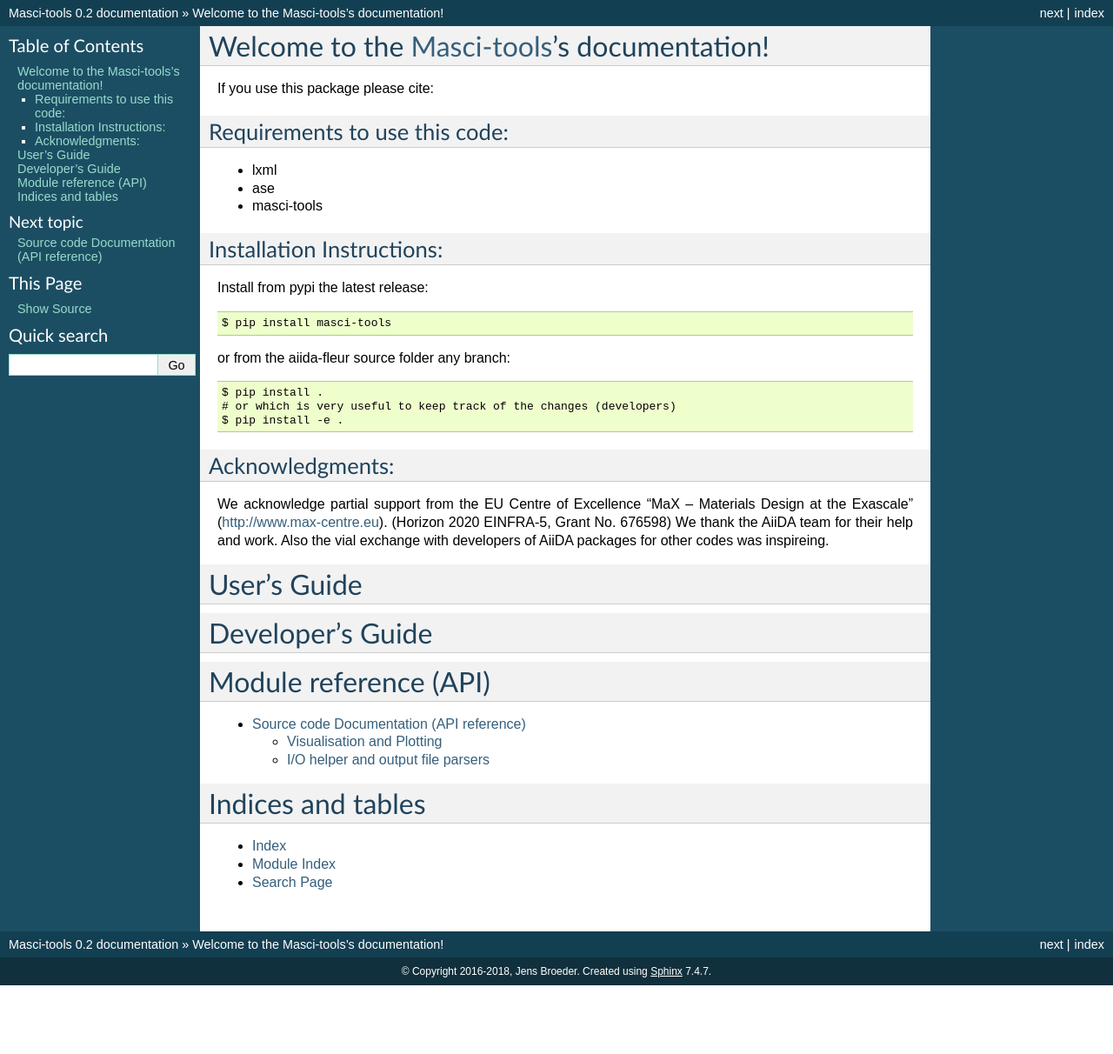
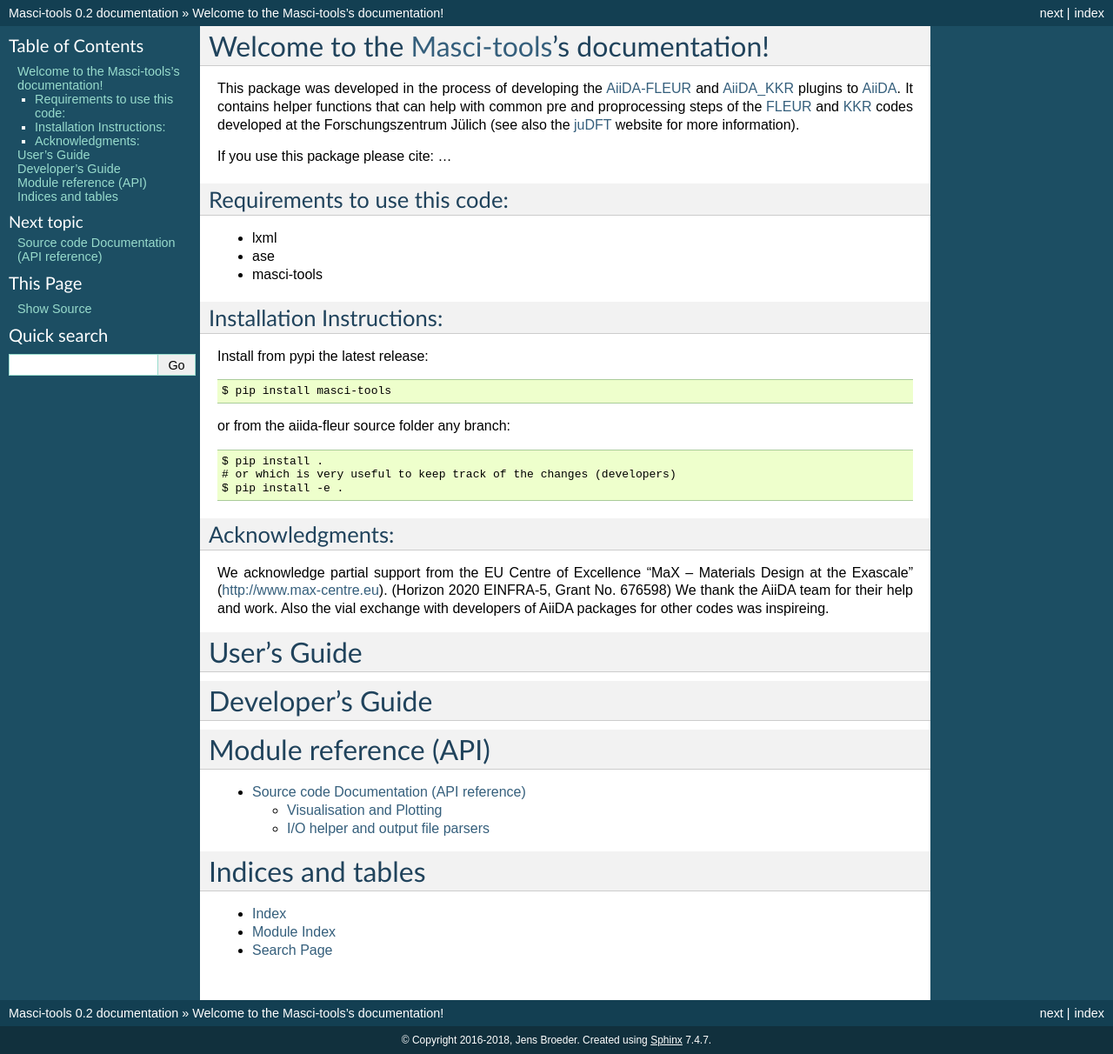
Before and after one commit to JuDFTteam/masci-tools, a Sphinx documentation site: the page built from docs/source/index.rst, in a window 1280 px wide. Shown: the whole page at 87% size. Built offline with Sphinx 7.4.7, drawn with Linux system fonts in a browser that asks for light colours; formulas are drawn with MathJax 3; pages that are not in the unit, such as notebooks, are missing from menus; before the commit the page ends 1133 px from its top, so only the background shows below that.

Commit message:
Add links to judft, jukkr and fleur websites

```diff
--- a/docs/source/index.rst
+++ b/docs/source/index.rst
@@ -8,10 +8,17 @@
 
 
 .. _FLEUR: http://www.flapw.de
-.. _AIIDA-FLEUR: https://github.com/broeder-j/aiida-fleur
-.. _Masci-tools: https://github.com/broeder-j/masci-tools
+.. _AiiDA-FLEUR: https://github.com/JuDFTteam/aiida-fleur
+.. _Masci-tools: https://github.com/JuDFTteam/masci-tools
+.. _AiiDA_KKR: https://github.com/JuDFTteam/aiida-kkr
+.. _AIIDA: https://aiida.net
+.. _KKR: https://jukkr.fz-juelich.de
+.. _juDFT: http://judft.de
 
-If you use this package please cite:
+This package was developed in the process of developing the `AiiDA-FLEUR`_ and `AiiDA_KKR`_ plugins to `AiiDA`_.
+It contains helper functions that can help with common pre and proprocessing steps of the `FLEUR`_ and `KKR`_ codes developed at the Forschungszentrum Jülich (see also the `juDFT`_ website for more information).
+
+If you use this package please cite: ...
 
 
 Requirements to use this code:
```
Also changed, not shown: README.md (+2 -0 lines).
